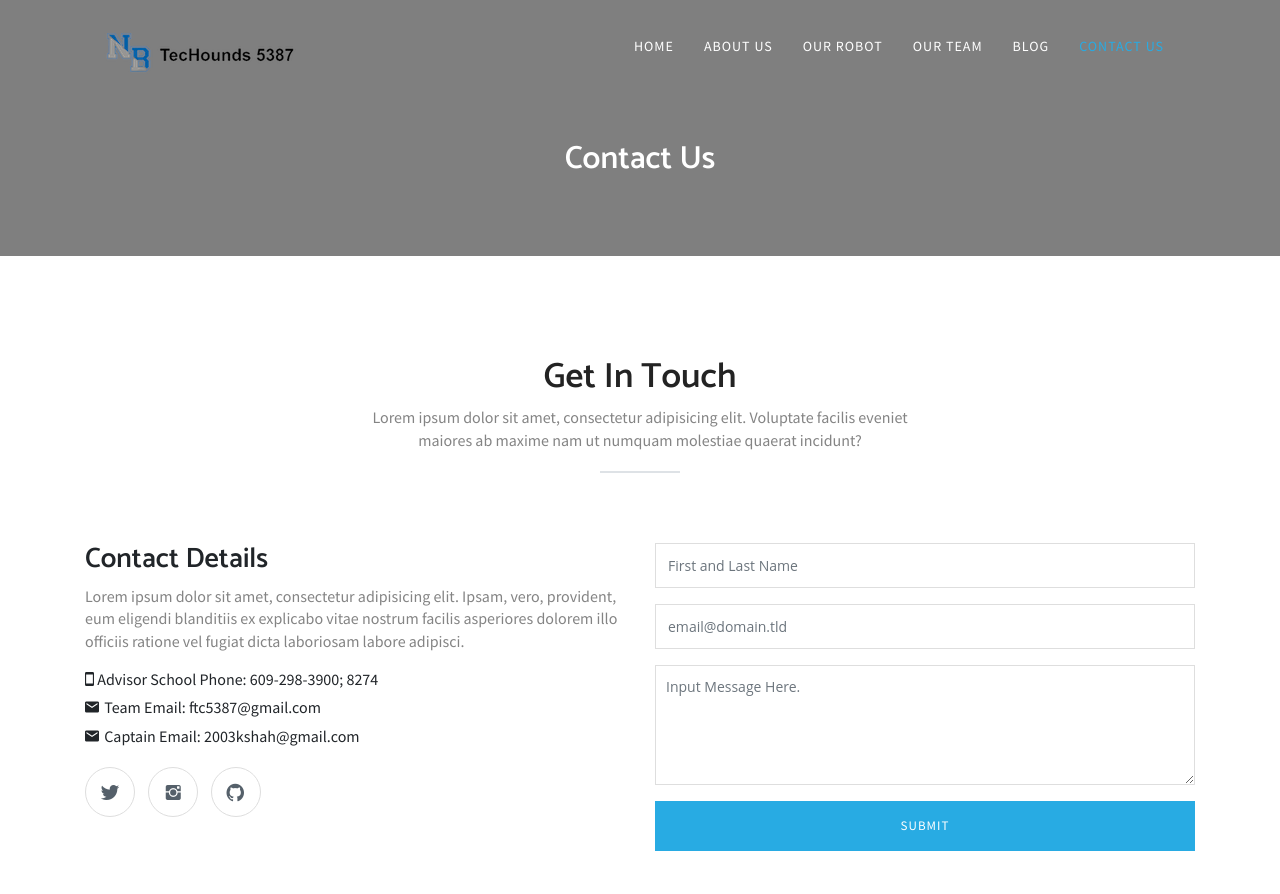
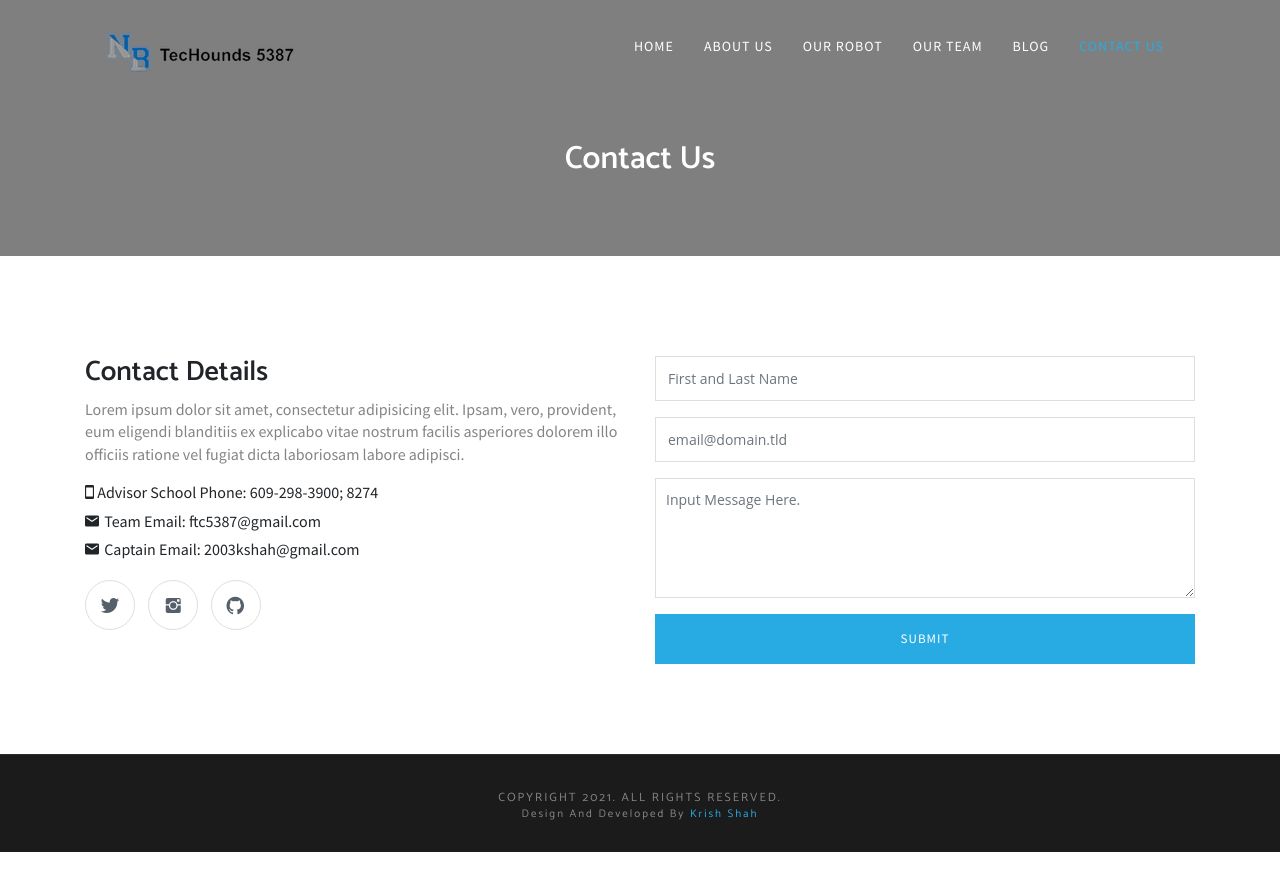
Before and after one commit to NBCRobotics/nbcrobotics.github.io, a plain HTML site: page contact.html in a window 1280 px wide. Shown: the top 894 px of the page. After the commit the page ends 852 px from the top, so only its background shows below. Drawn offline with Linux system fonts and the light colour scheme; some packages are replaced by stand-ins of ours; files whose address does not match are found by name.

Commit message:
Update contact.html

```diff
--- a/contact.html
+++ b/contact.html
@@ -121,16 +121,6 @@ End Fixed Navigation
 	<div class="container">
 		<div class="row">
 
-			<!-- section title -->
-			<div class="col-12">
-			<div class="title text-center" >
-				<h2>Get In Touch</h2>
-				<p>Lorem ipsum dolor sit amet, consectetur adipisicing elit. Voluptate facilis eveniet maiores ab maxime nam ut numquam molestiae quaerat incidunt?</p>
-				<div class="border"></div>
-			</div>
-			</div>
-			<!-- /section title -->
-
 			<!-- Contact Details -->
 			<div class="contact-details col-md-6 " >
 				<!--
```
